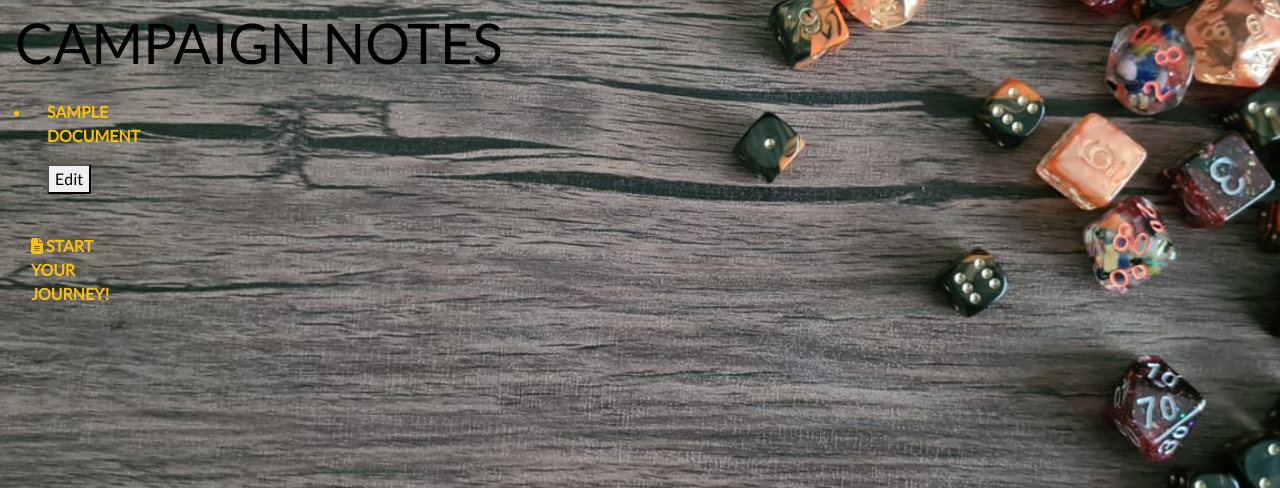
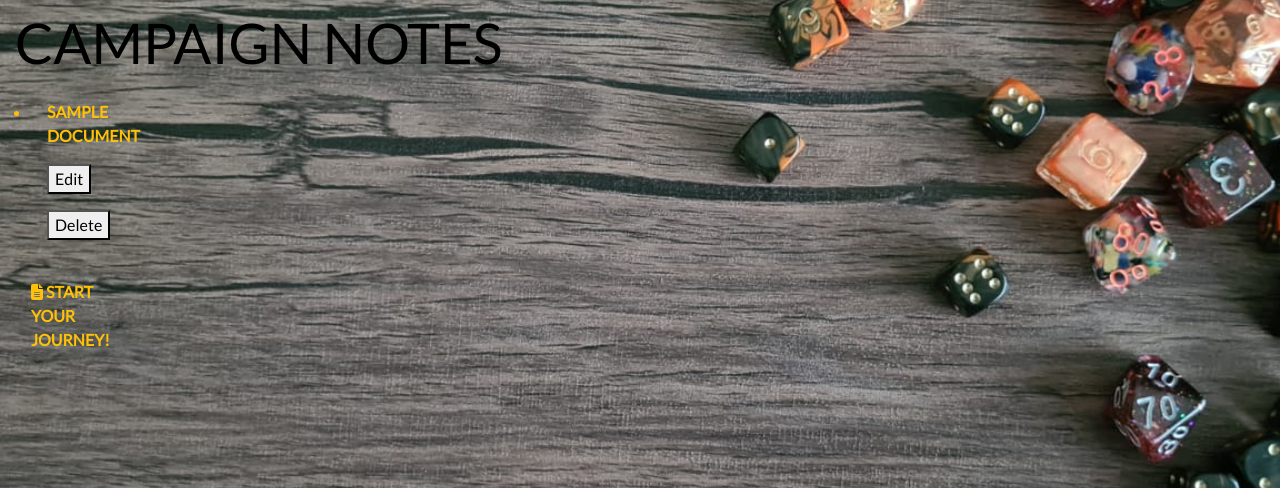
Before and after one commit to AbnocChinwads/fourth-milestone-project, a Django app: page /notes/ in a window 1280 px wide. Shown: the part 155-643 px from the top of the page. Run offline with Django 3.2, Linux system fonts and the light colour scheme; tables that the repository leaves empty hold one stand-in row (values such as "Sample post"); some libraries are stand-ins or nearby versions.

Commit message:
database entries can now be deleted

```diff
--- a/notes/templates/notes/add_note.html
+++ b/notes/templates/notes/add_note.html
@@ -14,7 +14,7 @@
     <div class="container-fluid">
         <div class="row">
             <div class="col">
-                <form method="POST" action="{% url 'add_notes' %}">
+                <form method="POST" action="{% url 'add_note' %}">
                     {% csrf_token %}
                     {{ form.as_p }}
                     <div>
--- a/notes/templates/notes/notes.html
+++ b/notes/templates/notes/notes.html
@@ -30,6 +30,9 @@
                             <a href="{% url 'edit_note' doc.id %}" class="logo-font font-weight-bold nav-link text-warning mr-5">
                                 <button>Edit</button>
                             </a>
+                            <a href="{% url 'delete_note' doc.id %}" class="logo-font font-weight-bold nav-link text-warning mr-5">
+                                <button>Delete</button>
+                            </a>
                         </li>
                     </ul>
                 {% empty %}
--- a/notes/urls.py
+++ b/notes/urls.py
@@ -5,4 +5,5 @@ urlpatterns = [
     path('', views.view_notes, name='view_notes'),
     path('add', views.add_note, name='add_note'),
     path('edit/<int:document_id>', views.edit_note, name='edit_note'),
+    path('delete/<int:document_id>', views.delete_note, name='delete_note'),
 ]
--- a/notes/views.py
+++ b/notes/views.py
@@ -31,7 +31,7 @@ def add_note(request):
     context = {
         'form': form
     }
-    return render(request, 'notes/add_notes.html', context)
+    return render(request, 'notes/add_note.html', context)
 
 
 def edit_note(request, document_id):
@@ -46,3 +46,9 @@ def edit_note(request, document_id):
         'form': form
     }
     return render(request, 'notes/edit_note.html', context)
+
+
+def delete_note(request, document_id):
+    document = get_object_or_404(Document, id=document_id)
+    document.delete()
+    return redirect('view_notes')
```
